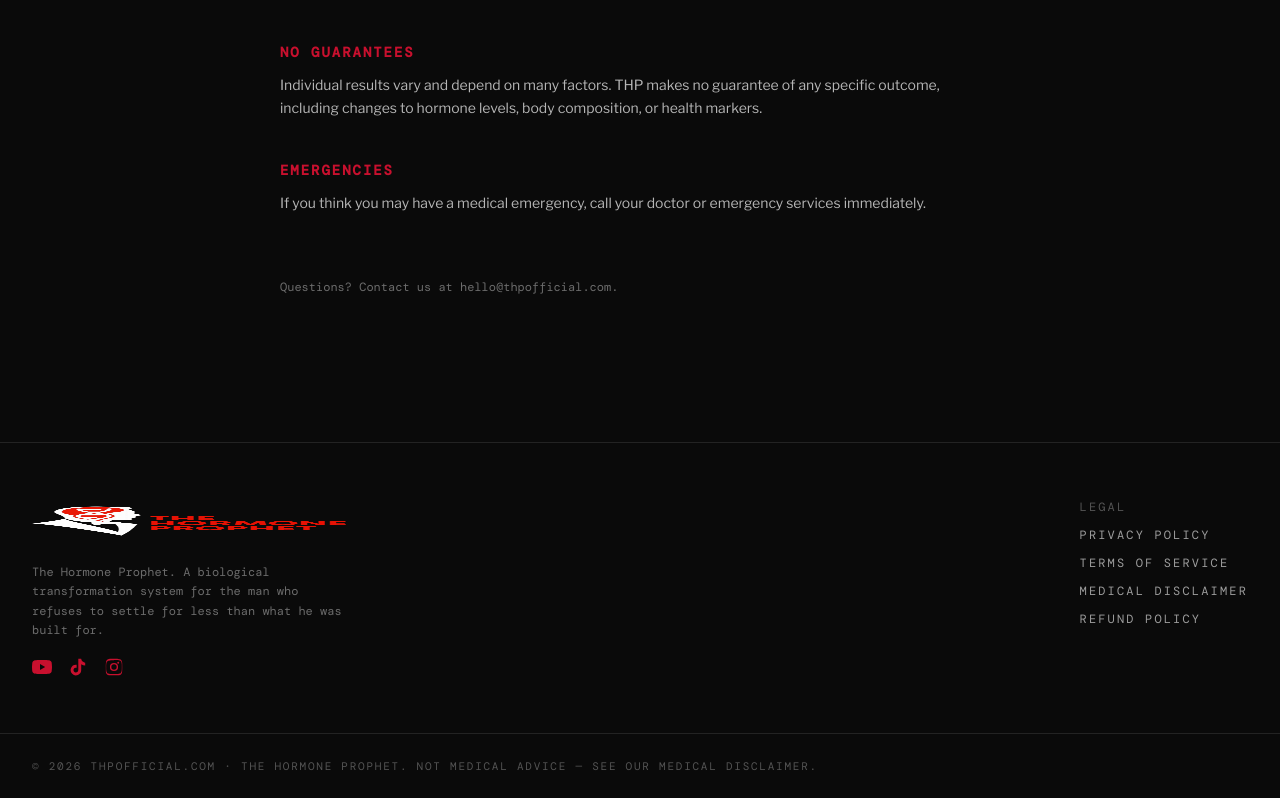
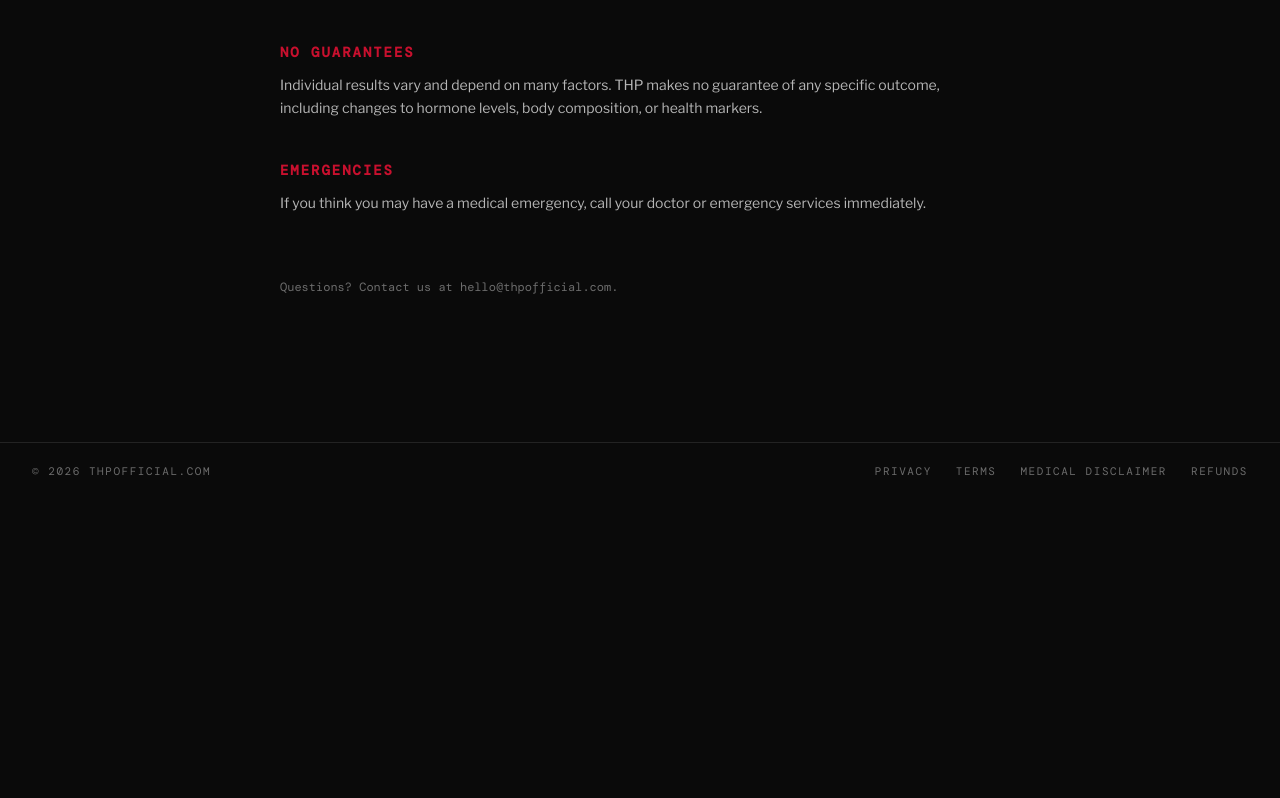
Before and after one commit to THPdht/thpofficial, a Next.js app: page /disclaimer in a window 1280 px wide. Shown: the part 717-1515 px from the top of the page. After the commit the page ends 1216 px from the top, so only its background shows below. Built offline with nearby package versions, Linux system fonts and the light colour scheme; a web font is replaced by a local one.

Commit message:
Slim one-line footer: inline legal links + copyright only
Co-Authored-By: Claude Opus 4.8 <noreply@anthropic.com>

```diff
--- a/components/ui/Footer.tsx
+++ b/components/ui/Footer.tsx
@@ -1,49 +1,27 @@
-import Image from "next/image";
 import Link from "next/link";
-import { Socials } from "./Socials";
 import { site } from "@/lib/site";
 
 const legalLinks = [
-  { label: "Privacy Policy", href: "/privacy" },
-  { label: "Terms of Service", href: "/terms" },
+  { label: "Privacy", href: "/privacy" },
+  { label: "Terms", href: "/terms" },
   { label: "Medical Disclaimer", href: "/disclaimer" },
-  { label: "Refund Policy", href: "/refunds" },
+  { label: "Refunds", href: "/refunds" },
 ];
 
 export function Footer() {
   return (
     <footer className="relative z-10 border-t border-white/10 bg-ink text-white">
-      <div className="mx-auto flex max-w-7xl flex-col gap-10 px-6 py-14 md:flex-row md:justify-between md:px-8">
-        <div className="flex flex-col gap-4">
-          <Image
-            src="/images/thprebrandlogo2.png"
-            alt="The Hormone Prophet"
-            width={150}
-            height={60}
-            className="h-12 w-auto"
-          />
-          <p className="max-w-xs font-mono text-xs leading-relaxed text-white/40">
-            {site.fullName}. A biological transformation system for the man who
-            refuses to settle for less than what he was built for.
-          </p>
-          <Socials />
-        </div>
-
-        <div className="flex flex-col gap-3 font-mono text-xs uppercase tracking-[0.18em] text-white/60">
-          <span className="text-white/30">Legal</span>
+      <div className="mx-auto flex max-w-7xl flex-col items-center justify-between gap-3 px-6 py-5 font-mono text-[11px] uppercase tracking-[0.14em] text-white/40 md:flex-row md:px-8">
+        <span>
+          © {new Date().getFullYear()} {site.domain}
+        </span>
+        <nav className="flex flex-wrap items-center justify-center gap-x-6 gap-y-2">
           {legalLinks.map((l) => (
             <Link key={l.href} href={l.href} className="hover:text-white">
               {l.label}
             </Link>
           ))}
-        </div>
-      </div>
-
-      <div className="border-t border-white/10">
-        <div className="mx-auto max-w-7xl px-6 py-6 font-mono text-[11px] uppercase tracking-[0.16em] text-white/30 md:px-8">
-          © {new Date().getFullYear()} {site.domain} · The Hormone Prophet. Not
-          medical advice — see our Medical Disclaimer.
-        </div>
+        </nav>
       </div>
     </footer>
   );
```
